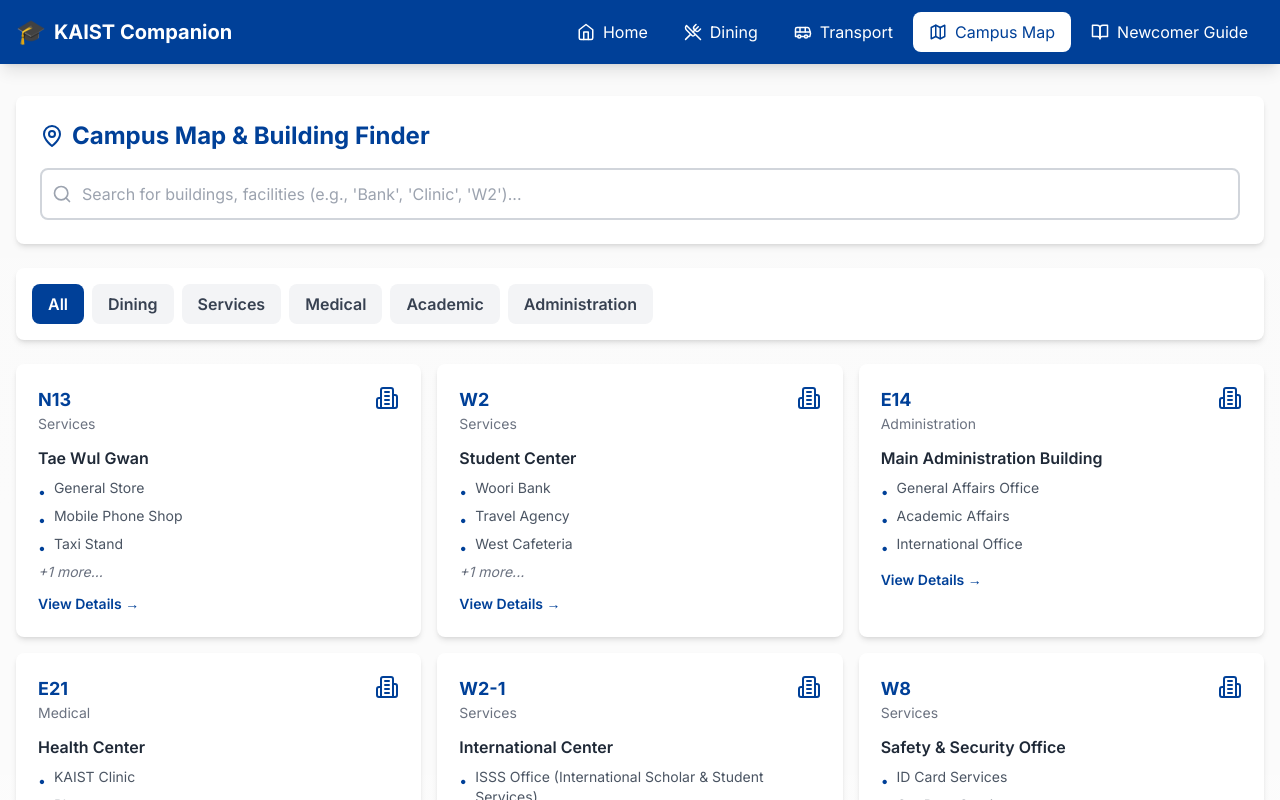
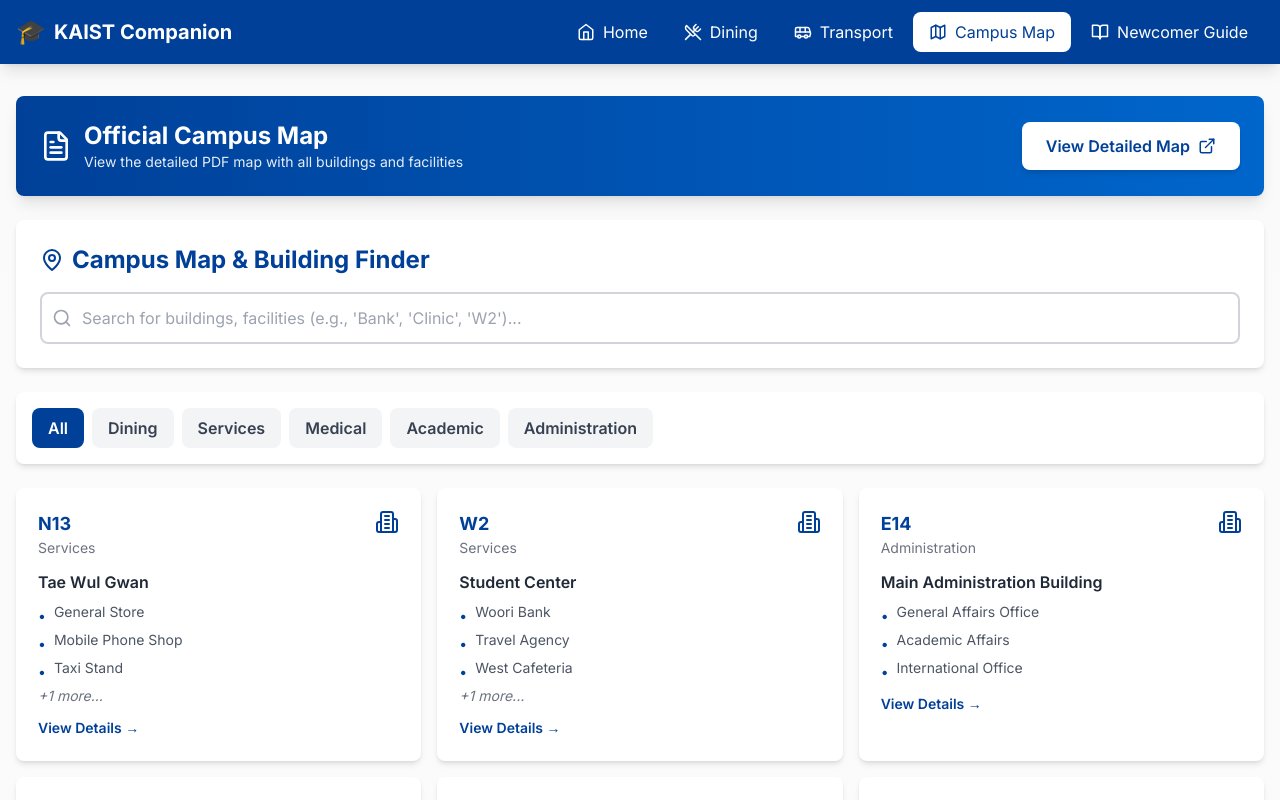
Before and after one commit to yayme/kaist-navigate, a Next.js app: page /kaist-navigate/map in a window 1280 px wide. Shown: the top 800 px of the page. Built offline with nearby package versions, Linux system fonts and the light colour scheme.

Commit message:
Add official campus map PDF and live OLEV bus tracking links

```diff
--- a/app/map/page.tsx
+++ b/app/map/page.tsx
@@ -1,4 +1,5 @@
 import InteractiveMap from '@/components/map/InteractiveMap'
+import { ExternalLink, FileText } from 'lucide-react'
 
 export const metadata = {
   title: 'Campus Map - KAIST Companion',
@@ -8,6 +9,28 @@ export const metadata = {
 export default function MapPage() {
   return (
     <div className="container mx-auto px-4 py-8">
+      {/* Detailed Map Link Banner */}
+      <div className="bg-gradient-to-r from-kaist-blue to-kaist-light-blue text-white p-6 rounded-lg shadow-lg mb-6">
+        <div className="flex items-center justify-between flex-wrap gap-4">
+          <div className="flex items-center gap-3">
+            <FileText size={32} />
+            <div>
+              <h2 className="text-2xl font-bold">Official Campus Map</h2>
+              <p className="text-sm opacity-90">View the detailed PDF map with all buildings and facilities</p>
+            </div>
+          </div>
+          <a
+            href="https://www.kaist.ac.kr/site/en/img/content/Campus_map.pdf"
+            target="_blank"
+            rel="noopener noreferrer"
+            className="bg-white text-kaist-blue px-6 py-3 rounded-lg font-semibold hover:bg-gray-100 transition-colors flex items-center gap-2 shadow-md"
+          >
+            View Detailed Map
+            <ExternalLink size={18} />
+          </a>
+        </div>
+      </div>
+
       <InteractiveMap />
     </div>
   )
--- a/app/transport/page.tsx
+++ b/app/transport/page.tsx
@@ -1,4 +1,5 @@
 import ShuttleTracker from '@/components/transport/ShuttleTracker'
+import { ExternalLink } from 'lucide-react'
 
 export const metadata = {
   title: 'Transportation - KAIST Companion',
@@ -8,6 +9,25 @@ export const metadata = {
 export default function TransportPage() {
   return (
     <div className="container mx-auto px-4 py-8">
+      {/* Live OLEV Tracking Link */}
+      <div className="bg-gradient-to-r from-green-600 to-green-500 text-white p-6 rounded-lg shadow-lg mb-6">
+        <div className="flex items-center justify-between flex-wrap gap-4">
+          <div>
+            <h2 className="text-2xl font-bold mb-2">🚌 Live OLEV Bus Tracking</h2>
+            <p className="text-sm opacity-90">Track shuttle buses in real-time on the official KAIST bus system</p>
+          </div>
+          <a
+            href="https://bus.kaist.ac.kr/olev.html"
+            target="_blank"
+            rel="noopener noreferrer"
+            className="bg-white text-green-600 px-6 py-3 rounded-lg font-semibold hover:bg-gray-100 transition-colors flex items-center gap-2 shadow-md"
+          >
+            Track Live Buses
+            <ExternalLink size={18} />
+          </a>
+        </div>
+      </div>
+
       <ShuttleTracker />
 
       {/* Getting to KAIST Section */}
```
